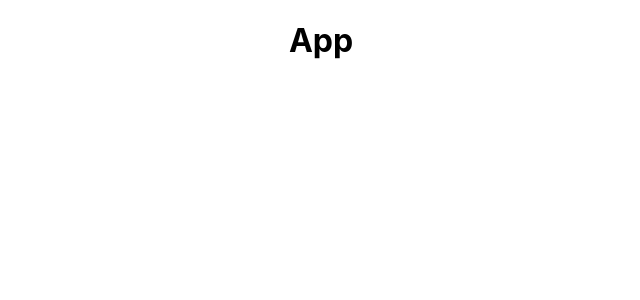
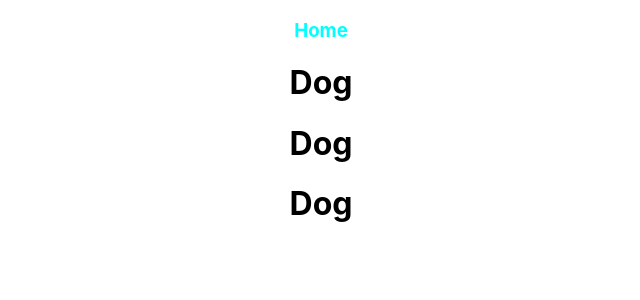
Before and after one commit to lowtrey/react-dog-finder, a React (Create React App) app: page /dogs in a window 1280 px wide. Shown: the top 300 px of the page, without its empty margins (319-959 px from the left). Built offline with nearby package versions, Linux system fonts and the light colour scheme.

Commit message:
Create dogs component, style nav component and make it functional

```diff
--- a/src/App.js
+++ b/src/App.js
@@ -1,4 +1,7 @@
 import React from 'react';
+import Nav from './Nav';
+import Dogs from './Dogs';
+import { Switch, Route } from 'react-router-dom';
 import './App.css';
 
 class App extends React.Component {
@@ -38,8 +41,12 @@ class App extends React.Component {
   }
   render() {
     return (
-      <div className="App">
-        <h1>App</h1>
+      <div className='App'>
+        <Nav />
+        {/* <h1>{ this.props.dogs.map(dog => (dog.name)) }</h1> */}
+        <Switch>
+          <Route exact path='/dogs' component={Dogs} />
+        </Switch>
       </div>
     );
   }
--- a/src/Dog.js
+++ b/src/Dog.js
@@ -0,0 +1,13 @@
+import React from 'react';
+
+class Dog extends React.Component {
+  render() {
+    return(
+      <div className='Dog'>
+        <h1>Dog</h1>
+      </div>
+    );
+  }
+}
+
+export default Dog;
--- /dev/null
+++ b/src/Dogs.js
@@ -0,0 +1,16 @@
+import React from 'react';
+import Dog from './Dog';
+
+class Dogs extends React.Component {
+  render() {
+    return(
+      <div>
+        <Dog />
+        <Dog />
+        <Dog />
+      </div>
+    );
+  }
+}
+
+export default Dogs;
--- /dev/null
+++ b/src/Nav.css
@@ -0,0 +1,8 @@
+.Nav {
+  text-decoration: none;
+}
+
+.Nav-active {
+  text-decoration: wavy;
+  color: aqua;
+}
--- a/src/Nav.js
+++ b/src/Nav.js
@@ -0,0 +1,24 @@
+import React from 'react';
+import './Nav.css';
+import { NavLink } from 'react-router-dom';
+
+class Nav extends React.Component {
+  render() {
+    return(
+      <div className='Nav'>
+        <NavLink
+          exact to='/dogs'
+          className='Nav'
+          activeClassName='Nav-active'
+        >
+          <h3>Home</h3>
+        </NavLink>
+        {/* <NavLink exact to='/soda' activeClassName='Nav-active'><h1>Soda</h1></NavLink>
+        <NavLink exact to='/chips' activeClassName='Nav-active'><h1>Chips</h1></NavLink>
+        <NavLink exact to='/sardines' activeClassName='Nav-active'><h1>Sardines</h1></NavLink> */}
+      </div>
+    );
+  }
+}
+
+export default Nav;
```
